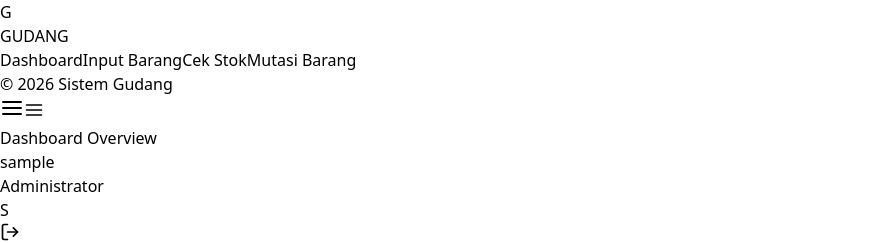
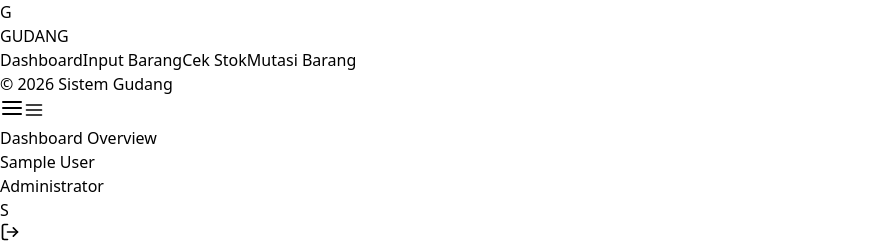
Before and after one commit to VayneIrisu/web-gudang, a React (Vite) app: page /dashboard in a window 1280 px wide. Shown: the top 243 px of the page, without its empty margins (0-890 px from the left). Built offline with nearby package versions, Linux system fonts and the light colour scheme; sample sign-in values are in the browser's storage.

Commit message:
feat: update username navbar

```diff
--- a/src/layouts/DashboardLayout.tsx
+++ b/src/layouts/DashboardLayout.tsx
@@ -10,7 +10,7 @@ function DashboardLayout() {
 
   // Ambil user dari localStorage
   const user = JSON.parse(localStorage.getItem("user") || "{}");
-  const userName = user.nama || user.username || "Admin";
+  const userName = user.name || "Admin";
 
   const handleLogout = () => {
     localStorage.removeItem("token");
```
